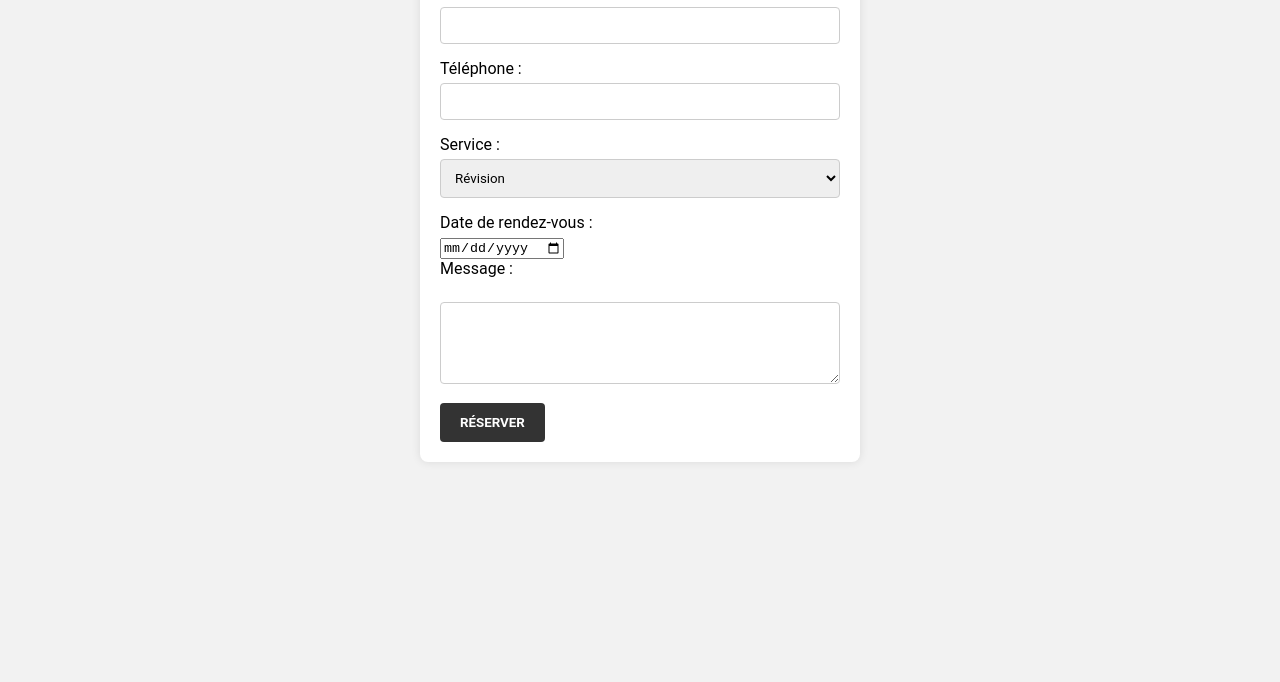
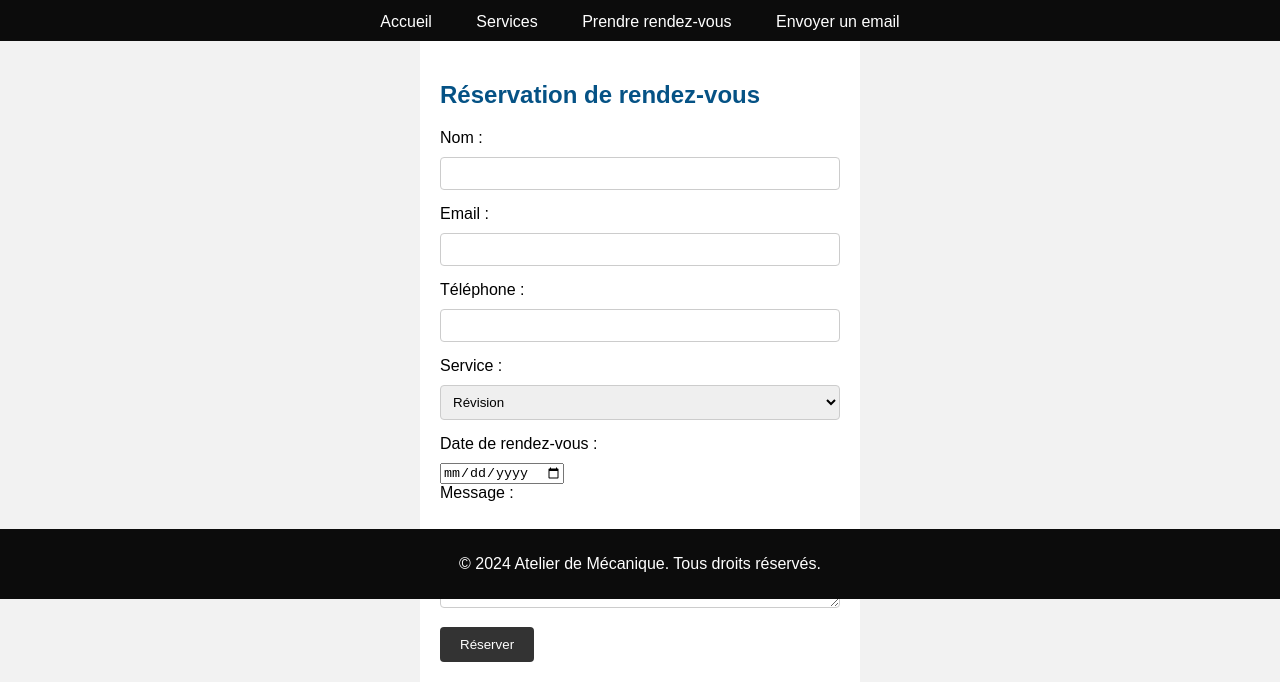
Before and after one commit to Syynks/syynks.github.io, a plain HTML site: page reservation/rendezvous.html in a window 1280 px wide. Shown: the part 201-883 px from the top of the page. Before the commit the page ends 800 px from the top, so only its background shows below. Drawn offline with Linux system fonts and the light colour scheme.

Commit message:
Add files via upload

```diff
--- a/reservation/rendezvous.html
+++ b/reservation/rendezvous.html
@@ -1,31 +1,97 @@
 <!DOCTYPE html>
 <html lang="fr">
+    <head>
+        <meta charset="UTF-8">
+        <meta name="viewport" content="width=device-width, initial-scale=1.0">
+        <title>rtmécapro</title>
+        <style>
+            body {
+                font-family: "Geneva", Tahoma, Geneva, Verdana, sans-serif;
+                margin: 0;
+                padding: 0;
+                background-color: #fff;
+            }
+            header {
+                background-color: #0c0c0c;
+                color: #fff;
+                padding: 20px;
+                text-align: center;
+                box-shadow: 0 2px 2px rgba(0, 0, 0, 0.2);
+            }
+            nav {
+                background-color: #0c0c0c;
+                padding: 10px;
+                text-align: center;
+            }
+            nav a {
+                color: #fff;
+                text-decoration: none;
+                padding: 10px 20px;
+                transition: background-color 0.3s ease;
+            }
+            nav a:hover {
+                background-color: #055285; /* Couleur bleu foncé au survol */
+            }
+            section {
+                padding: 20px;
+            }
+            footer {
+                background-color: #0c0c0c;
+                color: #fff;
+                text-align: center;
+                padding: 10px 0;
+                position: fixed;
+                bottom: 0;
+                width: 100%;
+            }
+            h1, h2 {
+                color: #055285;
+            }
+            ul {
+                list-style-type: none;
+                padding: 0;
+            }
+            ul li {
+                margin-bottom: 10px;
+                padding: 10px;
+                background-color: #fff;
+                border-radius: 5px;
+                box-shadow: 0 2px 5px rgba(0, 0, 0, 0.1);
+            }
+        </style>
+    </head>
+    <body>
+        <header>
+            <img src="../images/logo.png" width="310" height="160" alt="Logo">
+        </header>
+        <nav>
+            <a href="../index.html">Accueil</a>
+            <a href="../index.html">Services</a>
+            <a href="rendezvous.html">Prendre rendez-vous </a>
+            <a href="mailto:rtmecapro@outlook.fr?subject=">Envoyer un email</a>
+        </nav>
+
 <head>
     <meta charset="UTF-8">
     <meta name="viewport" content="width=device-width, initial-scale=1.0">
     <title>Réservation de rendez-vous</title>
     <style>
         body {
-            font-family: 'Roboto', sans-serif;
+            font-family: Arial, sans-serif;
             margin: 0;
             padding: 0;
             background-color: #f2f2f2;
         }
         section {
             padding: 20px;
-            margin: 20px auto;
+            margin: 20px;
+            background-color: #fff;
             max-width: 400px;
-            background-color: #fff;
-            border-radius: 8px;
-            box-shadow: 0 0 10px rgba(0, 0, 0, 0.1);
-        }
-        h2 {
-            text-align: center;
-            margin-bottom: 20px;
+            margin: 0 auto;
         }
         label {
             display: block;
-            margin-bottom: 5px;
+            margin-bottom: 10px;
         }
         input[type="text"],
         input[type="email"],
@@ -33,23 +99,19 @@
         select,
         textarea {
             width: 100%;
-            padding: 10px;
+            padding: 8px;
             margin-bottom: 15px;
             border: 1px solid #ccc;
             border-radius: 4px;
             box-sizing: border-box;
-            font-family: 'Roboto', sans-serif;
         }
         input[type="submit"] {
             background-color: #333;
             color: #fff;
-            padding: 12px 20px;
+            padding: 10px 20px;
             border: none;
             border-radius: 4px;
             cursor: pointer;
-            font-weight: bold;
-            text-transform: uppercase;
-            font-family: 'Roboto', sans-serif;
         }
         input[type="submit"]:hover {
             background-color: #555;
@@ -60,7 +122,7 @@
 
 <section>
     <h2>Réservation de rendez-vous</h2>
-    <form action="reservation.php" method="post">
+    <form action="php/index.php" method="post">
         <label for="nom">Nom :</label>
         <input type="text" id="nom" name="nom" required><br>
 
@@ -92,3 +154,6 @@
 
 </body>
 </html>
+<footer>
+    <p>&copy; 2024 Atelier de Mécanique. Tous droits réservés.</p>
+</footer>
```
Also changed, not shown: carte.html (+3 -10 lines), index.html (+2 -8 lines).
